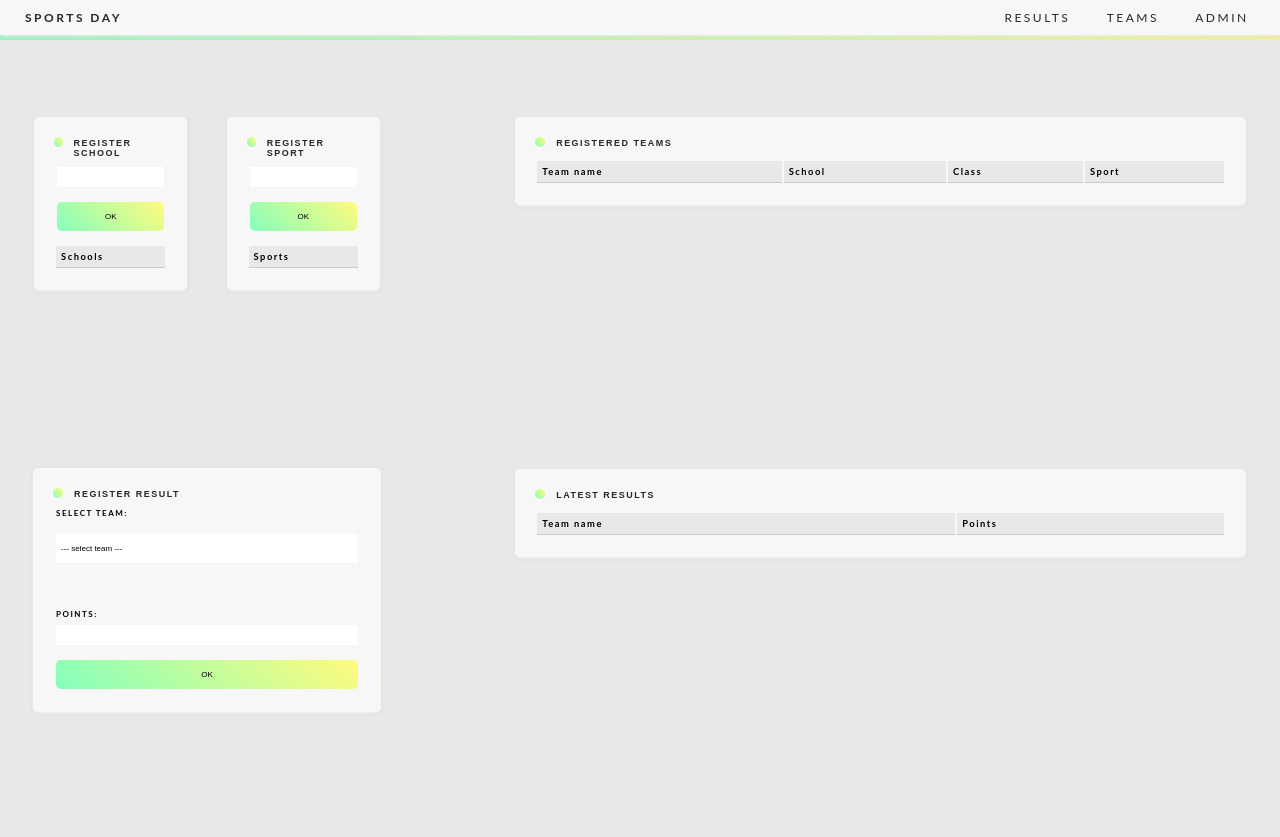
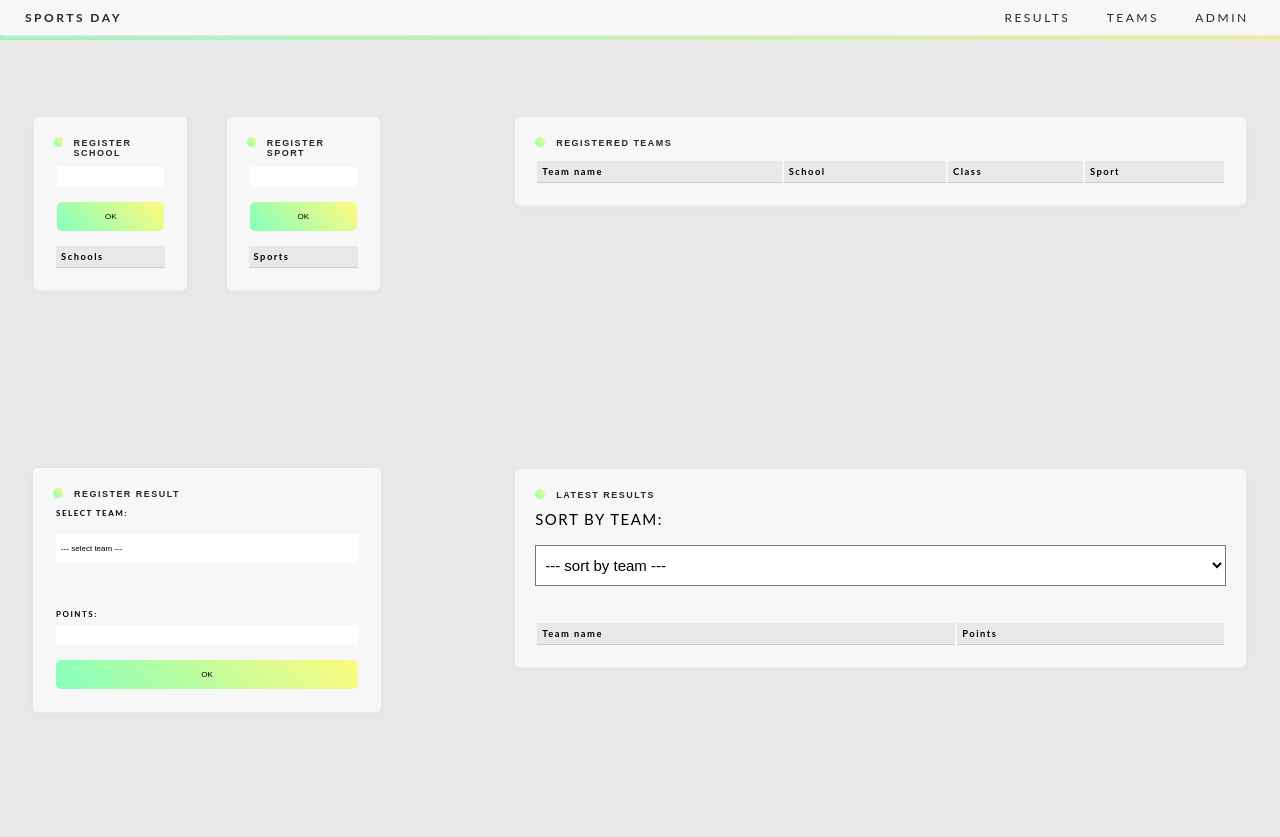
Before and after one commit to emlie/idrettsdag, a plain HTML site: page html/admin.html in a window 1280 px wide. Shown: the top 837 px of the page. Drawn offline with Linux system fonts and the light colour scheme; no server answers.

Commit message:
add sorting result team

```diff
--- a/html/admin.html
+++ b/html/admin.html
@@ -173,6 +173,14 @@
         <div class="circle"></div>
         <h3>latest results</h3>
       </div>
+      <div class="minustop">
+        <label class="label" for="selTeam">sort by team</label>
+      </div>
+      <div class="selectdiv2">
+        <select id="selResultTeam" onchange="sortResultByTeam()" name="selTeam">
+          <option value="allResults">--- sort by team ---</option>
+        </select>
+      </div>
       <!-- show results -->
       <table>
         <thead>
```
